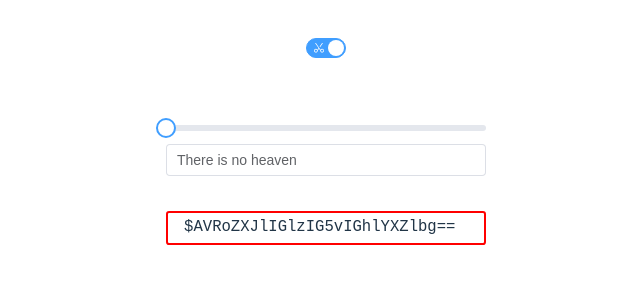
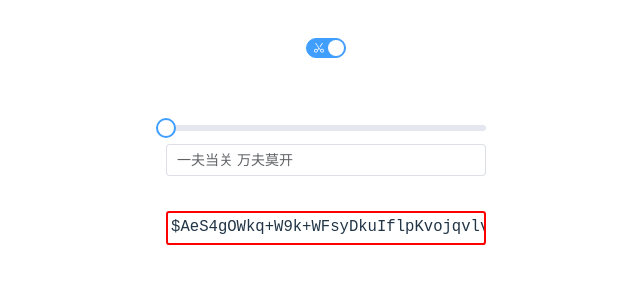
Before and after one commit to corrodedHash/sharez, a Vue app: page / in a window 1280 px wide. Shown: the top 300 px of the page, without its empty margins (314-954 px from the left). Built offline with nearby package versions, Linux system fonts and the light colour scheme.

Commit message:
Fixed bug

```diff
--- a/src/components/ShareInput.vue
+++ b/src/components/ShareInput.vue
@@ -12,7 +12,7 @@
 <script setup lang="ts">
 import { ref, watch, computed } from "vue";
 import { ShareFormatter } from "../util/ShareFormatter";
-
+import { ElInput, ElInputNumber } from "element-plus";
 const emits = defineEmits<{
   (
     e: "update:modelValue",
--- a/src/components/TextSplitter.vue
+++ b/src/components/TextSplitter.vue
@@ -27,7 +27,7 @@ import OutputBox from "./OutputBox.vue";
 import { ShareFormatter } from "../util/ShareFormatter";
 
 const shareCount = ref(1);
-const sharedText = ref("There is no heaven");
+const sharedText = ref("一夫当关 万夫莫开");
 
 const shares = computed(() => {
   const encoder = new TextEncoder();
```
